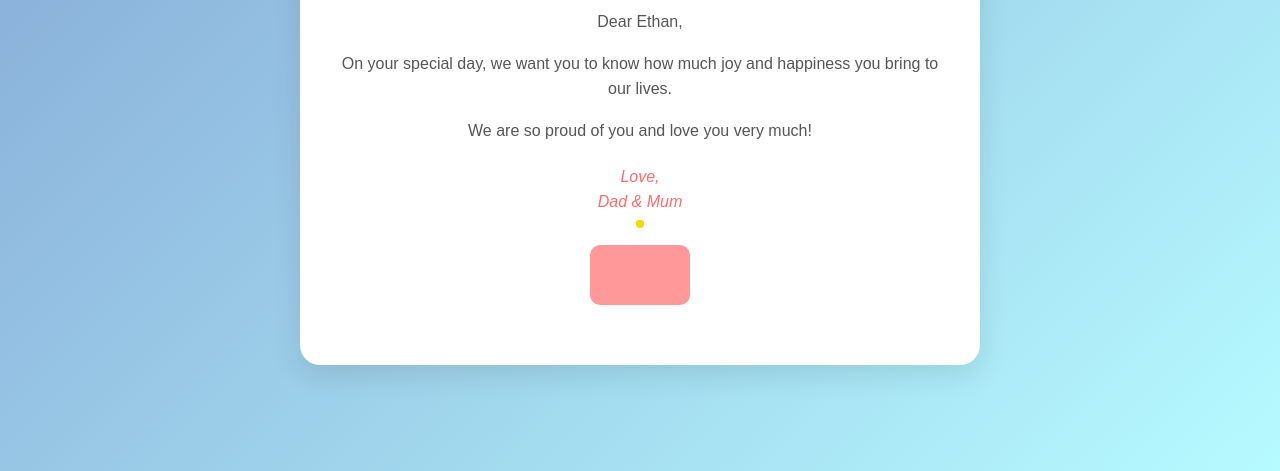
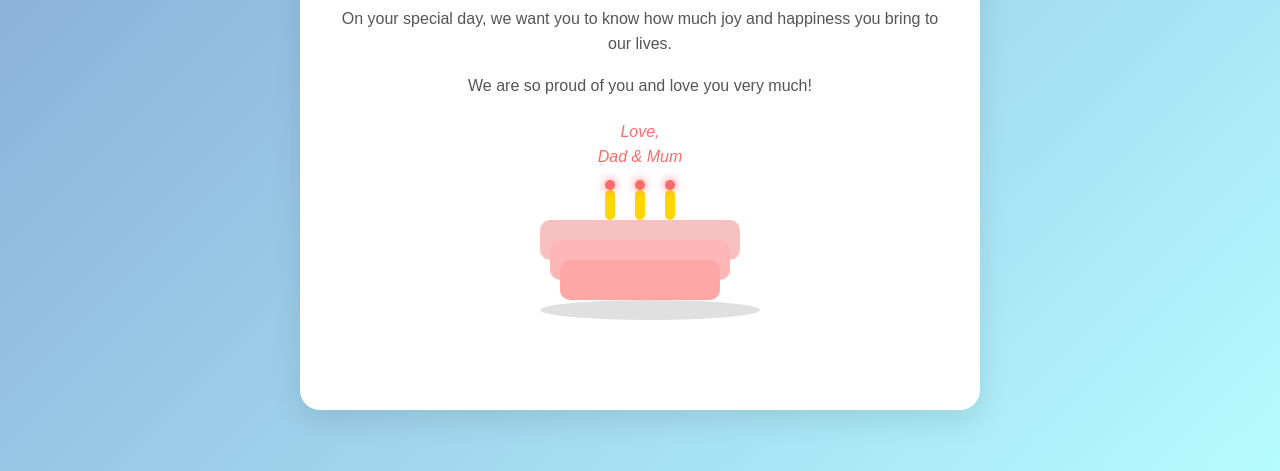
Before and after one commit to kerrychanckk/ethan, a plain HTML site: page index.html in a window 1280 px wide. Shown: the part 329-800 px from the top of the page. Drawn offline with Linux system fonts and the light colour scheme.

Commit message:
Add files via upload

```diff
--- a/styles.css
+++ b/styles.css
@@ -86,35 +86,71 @@ h2 {
 }
 
 .cake {
-    width: 100px;
-    height: 60px;
-    background: #ff9999;
-    border-radius: 10px;
-    margin: 20px auto;
+    position: relative;
+    margin: 50px auto;
+    width: 200px;
+}
+
+.cake-layers {
     position: relative;
 }
 
+.layer {
+    height: 40px;
+    width: 200px;
+    background-color: #f8c1c1;
+    border-radius: 10px;
+    margin-bottom: -20px;
+}
+
+.layer:nth-child(2) {
+    width: 180px;
+    margin-left: 10px;
+    background-color: #ffb6b6;
+}
+
+.layer:nth-child(3) {
+    width: 160px;
+    margin-left: 20px;
+    background-color: #ffa6a6;
+}
+
+.candles {
+    position: absolute;
+    top: -30px;
+    width: 100%;
+    display: flex;
+    justify-content: center;
+    gap: 20px;
+}
+
 .candle {
-    width: 8px;
-    height: 20px;
-    background: #fff;
-    position: absolute;
-    top: -20px;
-    left: 50%;
-    transform: translateX(-50%);
+    width: 10px;
+    height: 30px;
+    background-color: #ffd700;
+    border-radius: 5px;
+    position: relative;
 }
 
 .candle::after {
     content: '';
     position: absolute;
-    top: -5px;
+    top: -10px;
     left: 50%;
     transform: translateX(-50%);
-    width: 8px;
-    height: 8px;
-    background: #ffd700;
+    width: 10px;
+    height: 10px;
+    background-color: #ff6b6b;
     border-radius: 50%;
-    animation: flicker 0.5s infinite;
+    box-shadow: 0 0 10px #ff6b6b;
+}
+
+.plate {
+    height: 20px;
+    width: 220px;
+    background-color: #e0e0e0;
+    border-radius: 50%;
+    margin: 20px auto 0;
 }
 
 @keyframes float {
```
